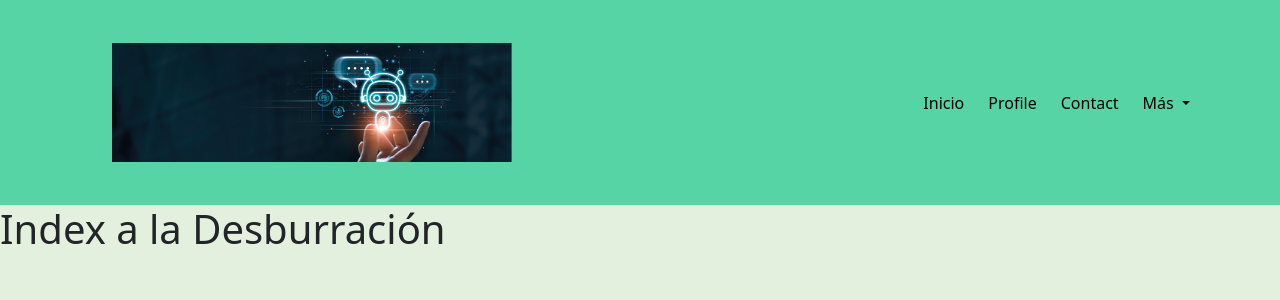
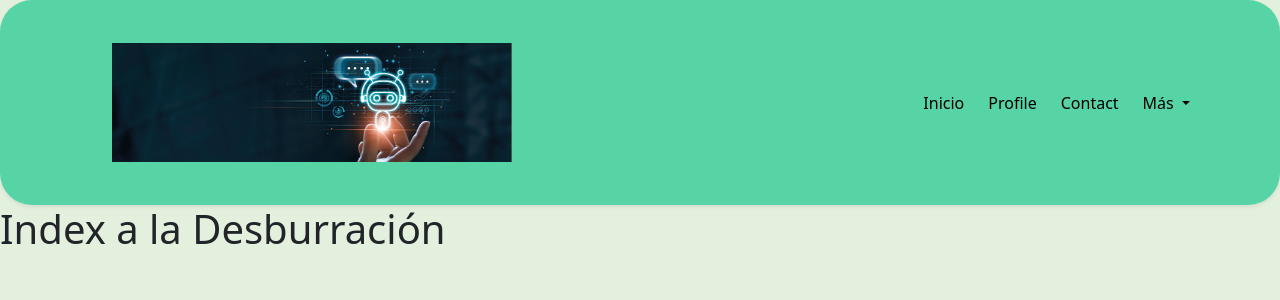
Before and after one commit to PatriNet77/2023-info-com-8, a Django app: page / in a window 1280 px wide. Shown: the top 300 px of the page. Run offline with Django 4.2, Linux system fonts and the light colour scheme; parts of the project's set-up code (start-up, migrations or seed data) failed here and were passed over.

Commit message:
Cambios en "base.html"

```diff
--- a/Semana13/blog/templates/base.html
+++ b/Semana13/blog/templates/base.html
@@ -21,7 +21,7 @@
 
 <body>
   <header>
-    <nav class="navbar navbar-expand-lg navbar-dark">
+    <nav class="navbar navbar-expand-lg navbar-dark rounded-5 shadow-sm">
       <div class="container">
         <a class="navbar-brand" href="#">
           <img src="{% static 'img/ia_top.jpg' %}" style="max-width: 400px; margin: 30px;">
--- a/Semana13/blog/templates/templates reserva/base_2.html
+++ b/Semana13/blog/templates/templates reserva/base_2.html
@@ -14,7 +14,7 @@
       background-color: #4caf50; /* Color verde para la barra de navegación */
     }
     .navbar .nav-link {
-      color: #ffffff; /* Color blanco para el texto de la barra de navegación */
+      color: #ffffff; /* Color negro para el texto de la barra de navegación */
     }
   </style>
 </head>
```
